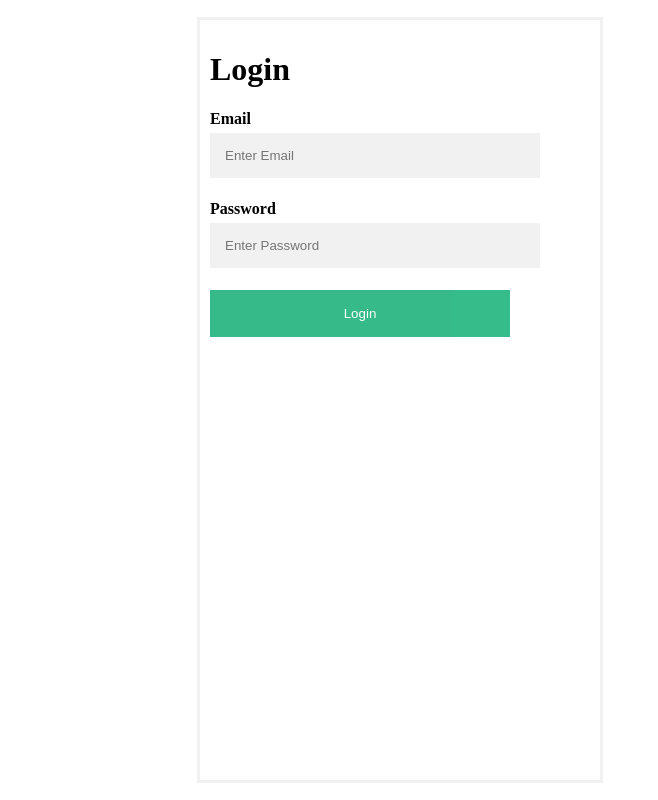
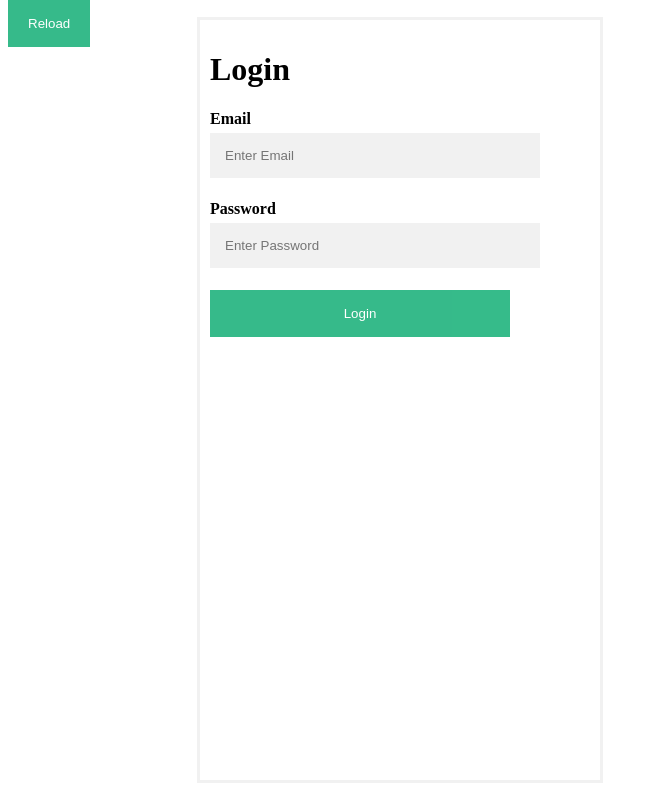
Before and after one commit to Vonrroker/ewelink-controller, an Electron app: page index.html in a window 800 px wide. Shown: the whole page, without its empty margins (0-658 px from the left). Drawn offline with Linux system fonts and the light colour scheme.

Commit message:
adicionando reload

```diff
--- a/index.html
+++ b/index.html
@@ -8,6 +8,25 @@
         html, div, body {
             height: 95%;
         }
+
+        #reloadDiv {
+          display: block;
+          position: absolute !important;
+          top: 0;
+
+        }
+
+        #btnReload {
+          background-color: #04AA6D;
+          color: white;
+          padding: 16px 20px;
+          border: none;
+          cursor: pointer;
+          width: 100%;
+          margin-bottom:10px;
+          opacity: 0.8;
+        }
+
         .main-div {
             display: none;
             flex: 1;
@@ -93,6 +112,9 @@
     </style>
 </head>
 <body style="background: white;">
+    <div id="reloadDiv">
+      <button onclick="reload()" id="btnReload">Reload</button>
+    </div>
     <div class="main-div" id="mainDiv">
         <button onclick="toggleDevice()" id="btn">
             <div class="button-div">
--- a/src/index.js
+++ b/src/index.js
@@ -40,8 +40,8 @@ async function logar() {
   main();
 }
 
-async function webSocket(service) {
-  await service.openWebSocket(async (data) => {
+async function getWebSocket(service) {
+  return await service.openWebSocket(async (data) => {
     const resp = data;
 
     if (resp.action === "update" && resp.params.switch === "on") {
@@ -79,6 +79,14 @@ const connection = (token, apiKey) =>
   });
 
 let service;
+let webSocket;
+
+async function reload() {
+  service = connection(window.localStorage.token, window.localStorage.apiKey);
+  webSocket.close();
+  webSocket = await getWebSocket(service);
+  main(service);
+}
 
 if (!window.localStorage.token || !window.localStorage.apiKey) {
   mainDiv.style.display = "none";
@@ -86,12 +94,6 @@ if (!window.localStorage.token || !window.localStorage.apiKey) {
   console.log("Usuario não logado, encaminhando para login.");
 } else {
   service = connection(window.localStorage.token, window.localStorage.apiKey);
-
-  try {
-    webSocket(service);
-  } catch (error) {
-    console.log(error);
-  }
 
   main(service);
 }
@@ -126,6 +128,13 @@ var currentdevice = {
 async function main(service) {
   mainDiv.style.display = "flex";
   loading_state.before();
+
+  try {
+    webSocket = await getWebSocket(service);
+  } catch (error) {
+    console.log(error);
+  }
+
   let deviceState;
   // console.log(service);
   // const cred = await service.getCredentials();
@@ -140,7 +149,7 @@ async function main(service) {
     console.log("Erro ao requisitar status do device.");
     console.log(error);
     loading_state.after();
-    return main();
+    // return main(service);
   }
 
   loading_state.after();
```
